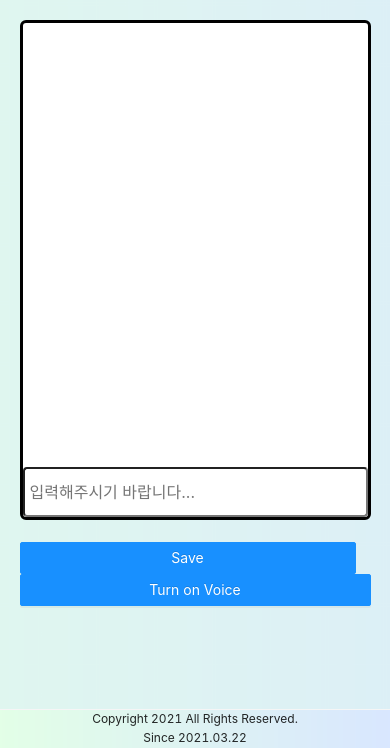
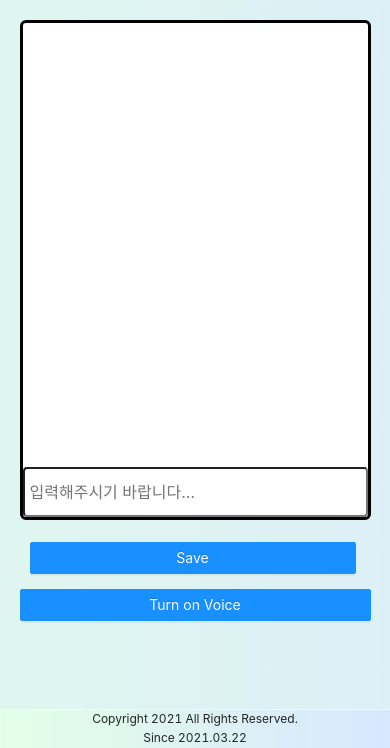
Before and after one commit to jiho9505/AI-CHATBOT, a React app in the folder client/: page /counsel in a window 390 px wide. Shown: the part 152-900 px from the top of the page. Built offline with nearby package versions, Linux system fonts and the light colour scheme; no server answers.

Commit message:
Updated btn css

```diff
--- a/client/src/components/views/Counsel/Caudio.js
+++ b/client/src/components/views/Counsel/Caudio.js
@@ -1,5 +1,5 @@
 import React from 'react'
-import audio from '../../../assets/output.mp3'
+import audio from './output.mp3'
 
 function Caudio() {
 
--- a/client/src/components/views/Counsel/Counsel.js
+++ b/client/src/components/views/Counsel/Counsel.js
@@ -31,7 +31,7 @@ function Counsel() {
 
     useEffect(() => {
         messagesEnd.current.scrollTo({
-            top: 10000,
+            top: 30000,
             behavior: 'smooth'
           });
 
@@ -211,8 +211,8 @@ function Counsel() {
                 </div>
             </div>
             <br/>
-            <div className='center'>
-                <Button type="primary" onClick={clickSave} style={{marginRight:'15px'}}>Save</Button>
+            <div className='btn_center'>
+                <Button type="primary" onClick={clickSave} style={{marginLeft:'10px',marginRight:'15px', marginBottom:'15px'}}>Save</Button>
                 { Switch ? <Button type="primary" onClick={switchState}>Turn off Voice</Button> :
                 <Button type="primary" onClick={switchState}>Turn on Voice</Button>}
             </div>
--- a/client/src/index.css
+++ b/client/src/index.css
@@ -282,8 +282,16 @@ input.error {
   display: none;
 }
 
+.btn_center{
+  display: flex;
+  justify-content: center;
+}
+
 @media (max-width: 767px) {
 
+  .btn_center{
+    flex-direction: column;
+  }
   .updown {
     display: inline;
   }
--- a/server/index.js
+++ b/server/index.js
@@ -17,7 +17,7 @@ const connect = mongoose.connect(config.mongoURI,
   .catch(err => console.log(err));
 
 app.use(cors())
-app.use(express.static('public'));
+
 //to not get any deprecation warning or error
 //support parsing of application/x-www-form-urlencoded post data
 app.use(bodyParser.urlencoded({ extended: true }));
```
Also changed, not shown: server/routes/gs.js (+8 -16 lines), 2 other files.
